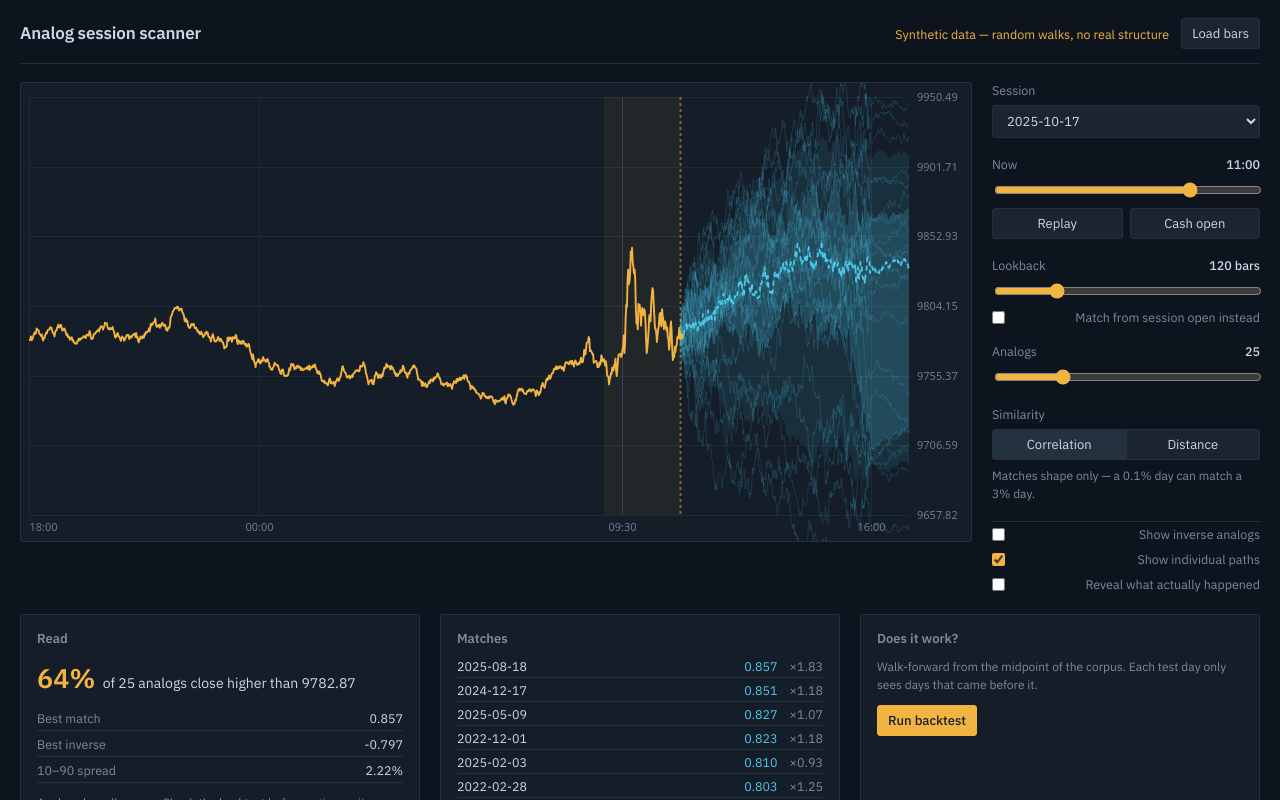
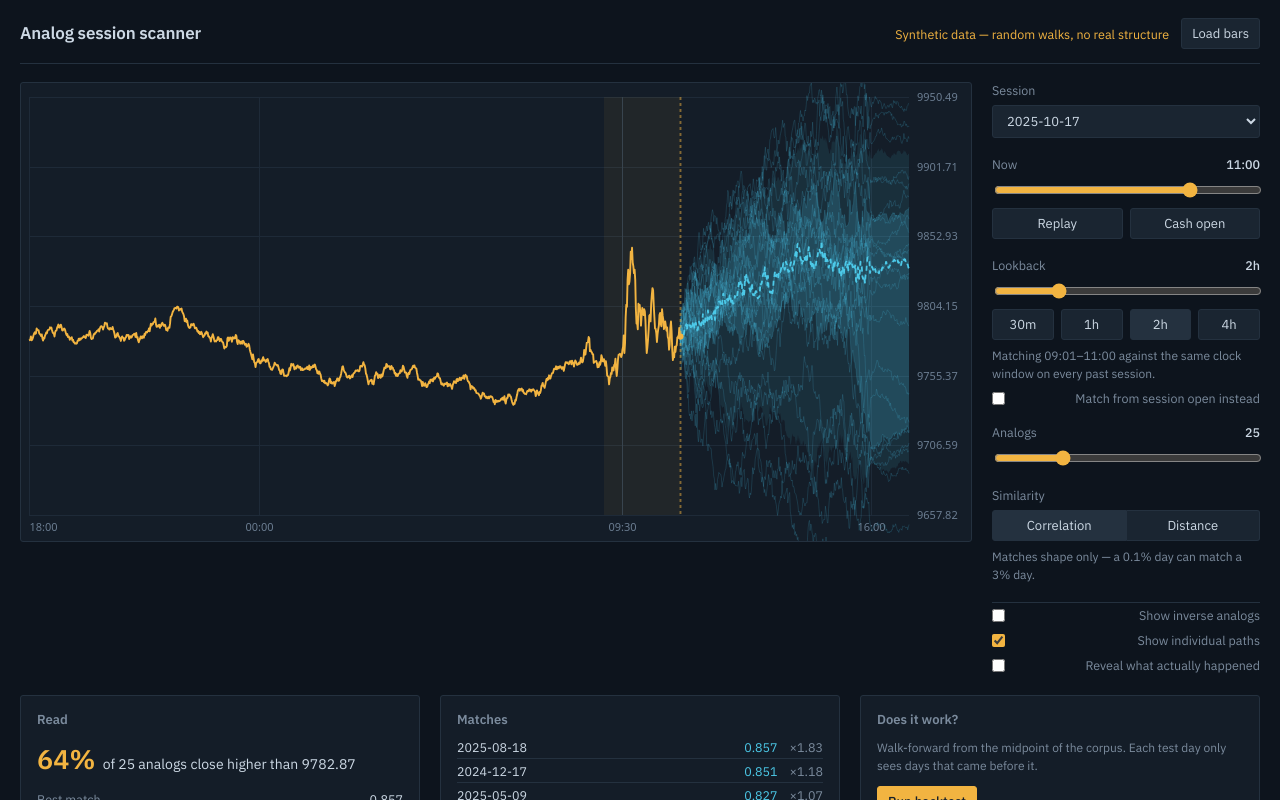
Before and after one commit to leonidastrading/marketmap, a Next.js app: page / in a window 1280 px wide. Shown: the top 800 px of the page. Built offline with nearby package versions, Linux system fonts and the light colour scheme.

Commit message:
Add files via upload

```diff
--- a/app/globals.css
+++ b/app/globals.css
@@ -345,3 +345,9 @@ dd {
     transition: none !important;
   }
 }
+
+.btns button.on {
+  background: var(--line);
+  color: var(--ink);
+  border-color: var(--line);
+}
--- a/app/page.tsx
+++ b/app/page.tsx
@@ -15,6 +15,14 @@ import {
 } from "../lib/engine";
 import { syntheticCorpus, parseBars } from "../lib/data";
 
+/** 90 -> "1h 30m". Traders think in clock time, not bar counts. */
+function fmtDur(mins: number) {
+  if (mins < 60) return `${mins}m`;
+  const h = Math.floor(mins / 60);
+  const r = mins % 60;
+  return r ? `${h}h ${r}m` : `${h}h`;
+}
+
 function barLabel(bar: number) {
   const m = (bar + 18 * 60) % (24 * 60);
   return `${String(Math.floor(m / 60)).padStart(2, "0")}:${String(m % 60).padStart(2, "0")}`;
@@ -27,7 +35,7 @@ export default function Page() {
 
   const [targetIdx, setTargetIdx] = useState(0);
   const [t, setT] = useState(1020);
-  const [windowBars, setWindowBars] = useState(120);
+  const [windowMins, setWindowMins] = useState(120);
   const [anchored, setAnchored] = useState(false);
   const [topK, setTopK] = useState(25);
   const [metric, setMetric] = useState<Metric>("pearson");
@@ -71,13 +79,13 @@ export default function Page() {
     if (!target || history.length < 20) return null;
     return scan(target, history, {
       t,
-      windowBars,
+      windowMinutes: windowMins,
       anchored,
       topK,
       metric,
       excludeNearDays: 3,
     });
-  }, [target, history, t, windowBars, anchored, topK, metric]);
+  }, [target, history, t, windowMins, anchored, topK, metric]);
 
   const matches = inverse ? result?.negative : result?.positive;
 
@@ -111,6 +119,7 @@ export default function Page() {
       bestPos,
       bestNeg,
       ambiguous,
+      thin: last < 5,
       direction: up > last - up ? "higher" : "lower",
     };
   }, [projection, target, result, t]);
@@ -145,7 +154,7 @@ export default function Page() {
     setTimeout(() => {
       const r = backtest(corpus, {
         t,
-        windowBars,
+        windowMinutes: windowMins,
         anchored,
         topK,
         metric,
@@ -240,18 +249,39 @@ export default function Page() {
 
           <div className="row">
             <label htmlFor="w">
-              Lookback <b>{anchored ? "session to date" : `${windowBars} bars`}</b>
+              Lookback{" "}
+              <b>{anchored ? "since session open" : fmtDur(windowMins)}</b>
             </label>
             <input
               id="w"
               type="range"
-              min={20}
+              min={15}
               max={480}
-              step={10}
-              value={windowBars}
+              step={15}
+              value={windowMins}
               disabled={anchored}
-              onChange={(e) => setWindowBars(+e.target.value)}
+              onChange={(e) => setWindowMins(+e.target.value)}
             />
+            <div className="btns">
+              {[30, 60, 120, 240].map((m) => (
+                <button
+                  key={m}
+                  className={!anchored && windowMins === m ? "on" : ""}
+                  onClick={() => {
+                    setAnchored(false);
+                    setWindowMins(m);
+                  }}
+                >
+                  {fmtDur(m)}
+                </button>
+              ))}
+            </div>
+            {result && (
+              <p className="note">
+                Matching {barLabel(result.lo)}–{barLabel(result.hi)} against the
+                same clock window on every past session.
+              </p>
+            )}
             <label className="check">
               <input
                 type="checkbox"
@@ -360,12 +390,14 @@ export default function Page() {
                   </dd>
                 </div>
               </dl>
-              <p className={diag.ambiguous || diag.agreement < 0.6 ? "flag" : "note"}>
-                {diag.ambiguous
-                  ? "The best positive and best inverse analogs are both near ±1. The window is too short to discriminate — this is curve fitting, not a signal."
-                  : diag.agreement < 0.6
-                    ? "The analogs disagree on direction. There is no directional read here, only a range."
-                    : "Analogs broadly agree. Check the backtest before acting on it."}
+              <p className={diag.ambiguous || diag.agreement < 0.6 || diag.thin ? "flag" : "note"}>
+                {diag.thin
+                  ? `${projection?.lines.length} analog${projection?.lines.length === 1 ? "" : "s"} is not a sample. One path agreeing with itself is not agreement — raise the count to at least 10.`
+                  : diag.ambiguous
+                    ? "The best positive and best inverse analogs are both near ±1. The window is too short to discriminate — this is curve fitting, not a signal."
+                    : diag.agreement < 0.6
+                      ? "The analogs disagree on direction. There is no directional read here, only a range."
+                      : "Analogs broadly agree. Check the backtest before acting on it."}
               </p>
             </>
           )}
--- a/lib/engine.ts
+++ b/lib/engine.ts
@@ -79,8 +79,9 @@ export type Metric = "pearson" | "euclid";
 export interface ScanOptions {
   /** Current bar index — "now". */
   t: number;
-  /** Lookback length in bars. Ignored when `anchored` is true. */
-  windowBars: number;
+  /** Lookback length in minutes. Slots are minutes-since-anchor, so this is
+   *  timeframe-independent. Ignored when `anchored` is true. */
+  windowMinutes: number;
   /** Match the whole session-to-date (0..t) instead of a trailing window. */
   anchored: boolean;
   topK: number;
@@ -171,7 +172,7 @@ export function scan(
   opts: ScanOptions
 ): ScanResult {
   const { t, anchored, topK, metric } = opts;
-  const lo = anchored ? 0 : Math.max(0, t - opts.windowBars + 1);
+  const lo = anchored ? 0 : Math.max(0, t - opts.windowMinutes + 1);
   const hi = t;
   const w = hi - lo + 1;
 
--- a/scripts/persistence.ts
+++ b/scripts/persistence.ts
@@ -167,7 +167,7 @@ function run(corpus: NormDay[], startFrac: number, maxDays: number): Out {
 
     const res = scan(test, history, {
       t: MATCH_BAR,
-      windowBars: WINDOW,
+      windowMinutes: WINDOW,
       anchored: false,
       topK: TOPK,
       metric: "pearson",
--- a/scripts/verify.ts
+++ b/scripts/verify.ts
@@ -44,7 +44,7 @@ const t = 1020; // ~12:00 ET, 90 minutes into the RTH afternoon
 for (const W of [30, 60, 120, 240]) {
   const res = scan(target, history, {
     t,
-    windowBars: W,
+    windowMinutes: W,
     anchored: false,
     topK: 25,
     metric: "pearson",
@@ -58,7 +58,7 @@ for (const W of [30, 60, 120, 240]) {
 
 const res = scan(target, history, {
   t,
-  windowBars: 120,
+  windowMinutes: 120,
   anchored: false,
   topK: 25,
   metric: "pearson",
@@ -92,7 +92,7 @@ console.log(
 console.log("\nwalk-forward backtest on driftless random walks:");
 const bt = backtest(corpus, {
   t,
-  windowBars: 120,
+  windowMinutes: 120,
   anchored: false,
   topK: 25,
   metric: "pearson",
```
Also changed, not shown: 1 other file (tests, documents, lock files or other folders).
